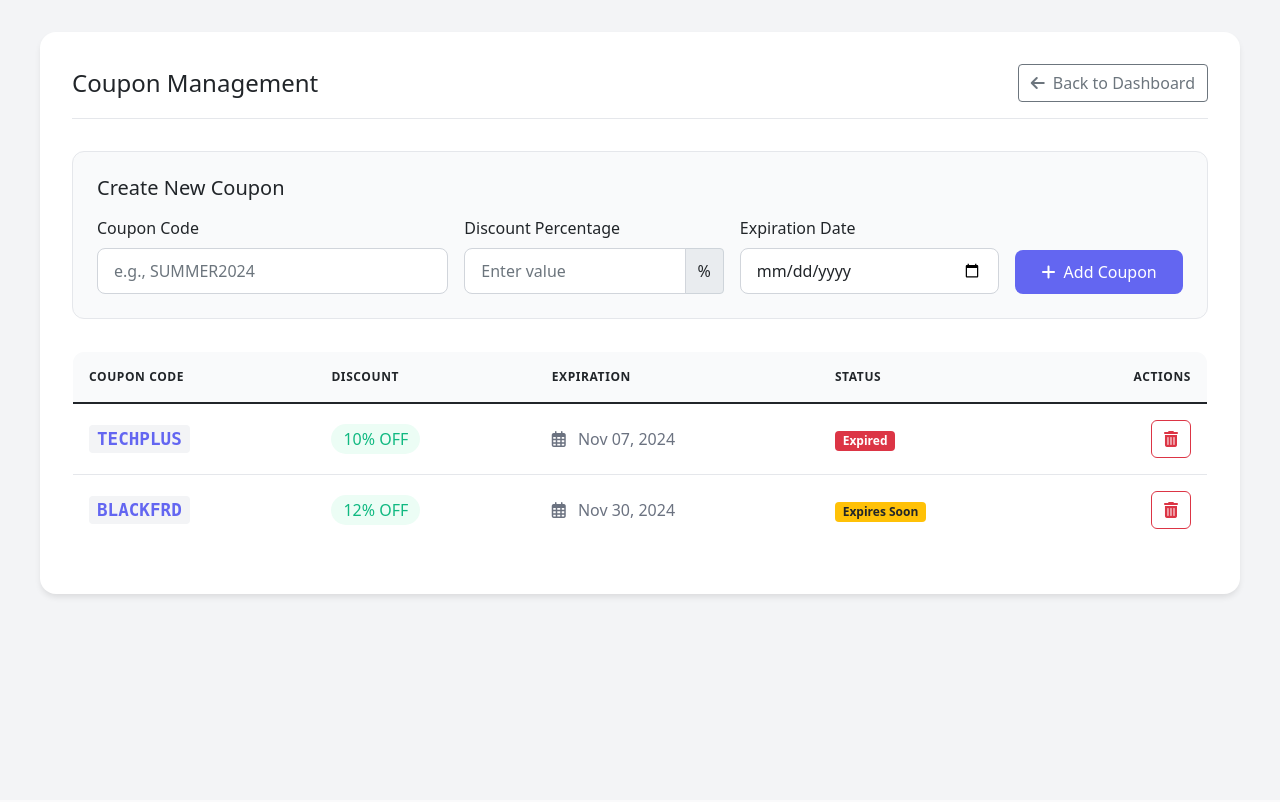
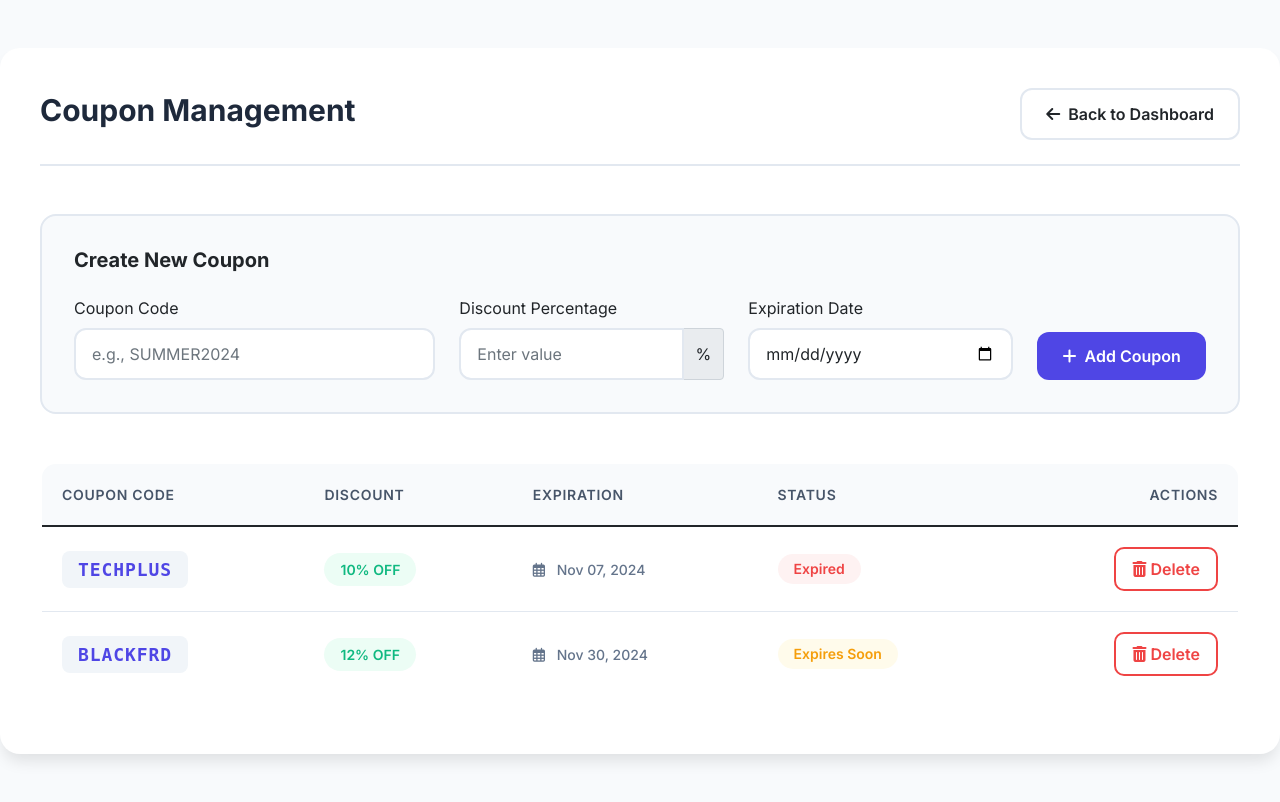
Before and after one commit to DonjeteHasani/techh, a PHP site: page /manage_coupons.php in a window 1280 px wide. Before the commit the page ends 599 px from the top, so only its background shows below. Run offline with PHP 8.4, Linux system fonts and the light colour scheme; a user stored in the database is signed in; data comes from the database, SQL or seed files in the repository.

Commit message:
Update manage_coupons.php
update

```diff
--- a/manage_coupons.php
+++ b/manage_coupons.php
@@ -34,7 +34,6 @@ $couponsStmt = $pdo->query("SELECT * FROM coupons ORDER BY expiration_date ASC")
 $coupons = $couponsStmt->fetchAll(PDO::FETCH_ASSOC);
 ?>
 
-
 <!DOCTYPE html>
 <html lang="en">
 <head>
@@ -43,150 +42,244 @@ $coupons = $couponsStmt->fetchAll(PDO::FETCH_ASSOC);
     <meta name="viewport" content="width=device-width, initial-scale=1.0">
     <link href="https://cdn.jsdelivr.net/npm/bootstrap@5.1.3/dist/css/bootstrap.min.css" rel="stylesheet">
     <link rel="stylesheet" href="https://cdnjs.cloudflare.com/ajax/libs/font-awesome/6.0.0/css/all.min.css">
+    <link rel="stylesheet" href="https://cdnjs.cloudflare.com/ajax/libs/font-awesome/6.0.0/css/all.min.css">
+    <link href="https://fonts.googleapis.com/css2?family=Inter:wght@400;500;600;700&display=swap" rel="stylesheet">
     <style>
         :root {
-            --primary-color: #6366f1;
-            --danger-color: #dc3545;
+            --primary-color: #4f46e5;
+            --danger-color: #ef4444;
             --success-color: #10b981;
+            --warning-color: #f59e0b;
         }
 
         body {
-            background-color: #f3f4f6;
+            background-color: #f8fafc;
+            font-family: 'Inter', sans-serif;
         }
 
         .dashboard-container {
-            max-width: 1200px;
-            margin: 2rem auto;
-            padding: 2rem;
+            max-width: 1400px;
+            margin: 3rem auto;
+            padding: 2.5rem;
             background: white;
-            border-radius: 16px;
-            box-shadow: 0 4px 6px -1px rgba(0, 0, 0, 0.1);
+            border-radius: 20px;
+            box-shadow: 0 10px 15px -3px rgba(0, 0, 0, 0.1);
         }
 
         .page-header {
             display: flex;
             justify-content: space-between;
             align-items: center;
-            margin-bottom: 2rem;
-            padding-bottom: 1rem;
-            border-bottom: 1px solid #e5e7eb;
+            margin-bottom: 3rem;
+            padding-bottom: 1.5rem;
+            border-bottom: 2px solid #e2e8f0;
+        }
+
+        .page-header h2 {
+            font-size: 1.875rem;
+            font-weight: 700;
+            color: #1e293b;
+        }
+
+        .back-button {
+            padding: 0.75rem 1.5rem;
+            border-radius: 12px;
+            transition: all 0.3s ease;
+            border: 2px solid #e2e8f0;
+            font-weight: 600;
+        }
+
+        .back-button:hover {
+            background-color: #f1f5f9;
+            transform: translateY(-2px);
         }
 
         .coupon-form {
-            background: #f9fafb;
-            padding: 1.5rem;
-            border-radius: 12px;
-            margin-bottom: 2rem;
-            border: 1px solid #e5e7eb;
+            background: #f8fafc;
+            padding: 2rem;
+            border-radius: 16px;
+            margin-bottom: 3rem;
+            border: 2px solid #e2e8f0;
         }
 
         .form-control {
-            border-radius: 8px;
-            padding: 0.625rem 1rem;
-            border: 1px solid #d1d5db;
-            transition: all 0.2s;
+            border-radius: 12px;
+            padding: 0.75rem 1rem;
+            border: 2px solid #e2e8f0;
+            font-size: 1rem;
+            transition: all 0.3s ease;
         }
 
         .form-control:focus {
             border-color: var(--primary-color);
-            box-shadow: 0 0 0 3px rgba(99, 102, 241, 0.1);
+            box-shadow: 0 0 0 4px rgba(79, 70, 229, 0.1);
         }
 
         .btn-primary {
             background-color: var(--primary-color);
             border: none;
-            padding: 0.625rem 1.5rem;
-            border-radius: 8px;
-            font-weight: 500;
-            transition: all 0.2s;
+            padding: 0.75rem 1.5rem;
+            border-radius: 12px;
+            font-weight: 600;
+            transition: all 0.3s ease;
         }
 
         .btn-primary:hover {
-            background-color: #4f46e5;
-            transform: translateY(-1px);
+            background-color: #4338ca;
+            transform: translateY(-2px);
+            box-shadow: 0 4px 6px -1px rgba(0, 0, 0, 0.1);
         }
 
         .table {
             background: white;
-            border-radius: 12px;
+            border-radius: 16px;
             overflow: hidden;
-            border: 1px solid #e5e7eb;
+            border: 2px solid #e2e8f0;
         }
 
         .table th {
-            background-color: #f9fafb;
+            background-color: #f8fafc;
             font-weight: 600;
             text-transform: uppercase;
-            font-size: 0.75rem;
+            font-size: 0.875rem;
             letter-spacing: 0.05em;
-            padding: 1rem;
+            padding: 1.25rem;
+            color: #475569;
         }
 
         .table td {
-            padding: 1rem;
+            padding: 1.25rem;
             vertical-align: middle;
+            border-bottom: 1px solid #e2e8f0;
         }
 
         .coupon-code {
-            font-family: monospace;
-            font-size: 1.1rem;
+            font-family: 'JetBrains Mono', monospace;
+            font-size: 1.125rem;
             font-weight: 600;
             color: var(--primary-color);
-            background: #f3f4f6;
-            padding: 0.25rem 0.5rem;
-            border-radius: 4px;
+            background: #f1f5f9;
+            padding: 0.5rem 1rem;
+            border-radius: 8px;
+            letter-spacing: 0.05em;
         }
 
         .discount-badge {
             background-color: #ecfdf5;
             color: var(--success-color);
-            padding: 0.25rem 0.75rem;
-            border-radius: 9999px;
+            padding: 0.5rem 1rem;
+            border-radius: 999px;
+            font-weight: 600;
+            font-size: 0.875rem;
+        }
+
+        .expiry-date {
+            color: #64748b;
+            font-size: 0.875rem;
             font-weight: 500;
         }
 
-        .expiry-date {
-            color: #6b7280;
+        .badge {
+            padding: 0.5rem 1rem;
+            border-radius: 999px;
+            font-weight: 600;
+            font-size: 0.875rem;
         }
 
-        .expiry-warning {
+        .badge.bg-danger {
+            background-color: #fef2f2 !important;
             color: var(--danger-color);
-            font-weight: 500;
+        }
+
+        .badge.bg-warning {
+            background-color: #fffbeb !important;
+            color: var(--warning-color);
+        }
+
+        .badge.bg-success {
+            background-color: #ecfdf5 !important;
+            color: var(--success-color);
         }
 
         .btn-delete {
             color: var(--danger-color);
             background-color: #fff;
-            border: 1px solid var(--danger-color);
-            padding: 0.375rem 0.75rem;
-            border-radius: 6px;
-            transition: all 0.2s;
+            border: 2px solid var(--danger-color);
+            padding: 0.5rem 1rem;
+            border-radius: 10px;
+            transition: all 0.3s ease;
+            font-weight: 600;
         }
 
         .btn-delete:hover {
             background-color: var(--danger-color);
             color: white;
+            transform: translateY(-2px);
+            box-shadow: 0 4px 6px -1px rgba(239, 68, 68, 0.2);
         }
 
         .empty-state {
             text-align: center;
-            padding: 3rem;
-            color: #6b7280;
+            padding: 4rem 2rem;
+            color: #64748b;
+            background: #f8fafc;
+            border-radius: 16px;
+            border: 2px dashed #e2e8f0;
+        }
+
+        .empty-state i {
+            color: #94a3b8;
+            margin-bottom: 1.5rem;
+        }
+
+        .empty-state h3 {
+            font-weight: 600;
+            margin-bottom: 1rem;
+            color: #1e293b;
         }
 
         @media (max-width: 768px) {
             .dashboard-container {
                 margin: 1rem;
+                padding: 1.5rem;
+            }
+
+            .page-header {
+                flex-direction: column;
+                gap: 1rem;
+                align-items: flex-start;
+            }
+
+            .coupon-form {
+                padding: 1.5rem;
+            }
+
+            .form-row > div {
+                margin-bottom: 1.5rem;
+            }
+
+            .table td, .table th {
                 padding: 1rem;
             }
 
-            .coupon-form {
-                padding: 1rem;
+            .coupon-code {
+                font-size: 1rem;
+                padding: 0.375rem 0.75rem;
             }
+        }
 
-            .form-row > div {
-                margin-bottom: 1rem;
-            }
+        /* Animations */
+        @keyframes fadeIn {
+            from { opacity: 0; transform: translateY(10px); }
+            to { opacity: 1; transform: translateY(0); }
+        }
+
+        .dashboard-container {
+            animation: fadeIn 0.5s ease-out;
+        }
+
+        .table tr {
+            animation: fadeIn 0.3s ease-out;
         }
     </style>
 </head>
@@ -194,26 +287,26 @@ $coupons = $couponsStmt->fetchAll(PDO::FETCH_ASSOC);
 
 <div class="dashboard-container">
     <div class="page-header">
-        <h2 class="h4 mb-0">Coupon Management</h2>
-        <a href="admin_dashboard.php" class="btn btn-outline-secondary">
+        <h2>Coupon Management</h2>
+        <a href="admin_dashboard.php" class="btn back-button">
             <i class="fas fa-arrow-left me-2"></i>Back to Dashboard
         </a>
     </div>
 
     <!-- Add Coupon Form -->
     <div class="coupon-form">
-        <h5 class="mb-3">Create New Coupon</h5>
+        <h5 class="mb-4 fw-bold">Create New Coupon</h5>
         <form action="manage_coupons.php" method="POST">
-            <div class="row g-3">
+            <div class="row g-4">
                 <div class="col-md-4">
-                    <label class="form-label">Coupon Code</label>
+                    <label class="form-label fw-semibold">Coupon Code</label>
                     <input type="text" name="code" class="form-control" placeholder="e.g., SUMMER2024"
                            maxlength="20" required pattern="[A-Za-z0-9]+"
                            title="Only letters and numbers allowed"
                            oninput="this.value = this.value.toUpperCase()">
                 </div>
                 <div class="col-md-3">
-                    <label class="form-label">Discount Percentage</label>
+                    <label class="form-label fw-semibold">Discount Percentage</label>
                     <div class="input-group">
                         <input type="number" name="discount" class="form-control"
                                placeholder="Enter value" min="0" max="100" required>
@@ -221,7 +314,7 @@ $coupons = $couponsStmt->fetchAll(PDO::FETCH_ASSOC);
                     </div>
                 </div>
                 <div class="col-md-3">
-                    <label class="form-label">Expiration Date</label>
+                    <label class="form-label fw-semibold">Expiration Date</label>
                     <input type="date" name="expiration_date" class="form-control"
                            required min="<?php echo date('Y-m-d'); ?>">
                 </div>
@@ -272,7 +365,7 @@ $coupons = $couponsStmt->fetchAll(PDO::FETCH_ASSOC);
                                 <?php if ($is_expired): ?>
                                     <span class="badge bg-danger">Expired</span>
                                 <?php elseif ($expires_soon): ?>
-                                    <span class="badge bg-warning text-dark">Expires Soon</span>
+                                    <span class="badge bg-warning">Expires Soon</span>
                                 <?php else: ?>
                                     <span class="badge bg-success">Active</span>
                                 <?php endif; ?>
@@ -281,7 +374,7 @@ $coupons = $couponsStmt->fetchAll(PDO::FETCH_ASSOC);
                                 <form method="POST" action="manage_coupons.php" class="d-inline-block">
                                     <input type="hidden" name="coupon_id" value="<?php echo $coupon['id']; ?>">
                                     <button type="submit" name="delete_coupon" class="btn btn-delete">
-                                        <i class="fas fa-trash-alt"></i>
+                                        <i class="fas fa-trash-alt me-1"></i>Delete
                                     </button>
                                 </form>
                             </td>
@@ -292,9 +385,9 @@ $coupons = $couponsStmt->fetchAll(PDO::FETCH_ASSOC);
         </div>
     <?php else: ?>
         <div class="empty-state">
-            <i class="fas fa-ticket-alt fa-3x mb-3"></i>
+            <i class="fas fa-ticket-alt fa-3x"></i>
             <h3>No Coupons Found</h3>
-            <p class="text-muted">Create your first coupon using the form above.</p>
+            <p class="text-muted mb-0">Create your first coupon using the form above.</p>
         </div>
     <?php endif; ?>
 </div>
@@ -303,7 +396,7 @@ $coupons = $couponsStmt->fetchAll(PDO::FETCH_ASSOC);
 <script src="https://cdn.jsdelivr.net/npm/bootstrap@5.1.3/dist/js/bootstrap.bundle.min.js"></script>
 <script>
 document.addEventListener('DOMContentLoaded', function() {
-    // Enhance delete confirmation
+    // Enhanced delete confirmation with custom modal
     const deleteForms = document.querySelectorAll('form');
     deleteForms.forEach(form => {
         if (form.querySelector('button[name="delete_coupon"]')) {
@@ -317,7 +410,7 @@ document.addEventListener('DOMContentLoaded', function() {
         }
     });
 
-    // Add input validation for coupon code
+    // Enhanced input validation for coupon code
     const codeInput = document.querySelector('input[name="code"]');
     if (codeInput) {
         codeInput.addEventListener('input', function() {
@@ -325,12 +418,24 @@ document.addEventListener('DOMContentLoaded', function() {
         });
     }
 
-    // Enhanced date input
+    // Enhanced date input with validation
     const dateInput = document.querySelector('input[name="expiration_date"]');
     if (dateInput) {
         const today = new Date().toISOString().split('T')[0];
         dateInput.setAttribute('min', today);
     }
+
+    // Add hover effect to table rows
+    const tableRows = document.querySelectorAll('tbody tr');
+    tableRows.forEach(row => {
+        row.addEventListener('mouseenter', function() {
+            this.style.backgroundColor = '#f8fafc';
+            this.style.transition = 'background-color 0.3s ease';
+        });
+        row.addEventListener('mouseleave', function() {
+            this.style.backgroundColor = '';
+        });
+    });
 });
 </script>
 </body>
```
